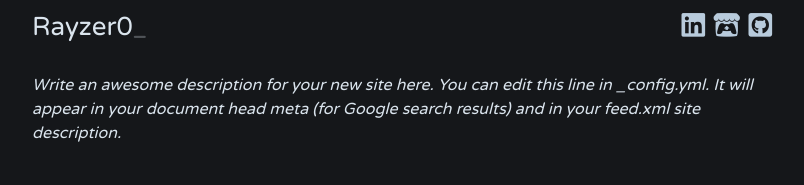
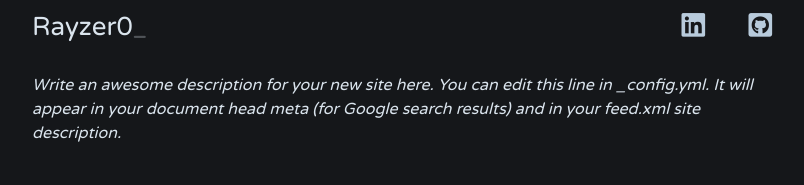
Before and after one commit to Rayferrufino/Rayferrufino.github.io, a Jekyll site: the page built from _posts/2019-01-10-review-game-of-thrones.md, in a window 1280 px wide. Shown: the top 185 px of the page, without its empty margins (238-1042 px from the left). Built offline with Jekyll 4.4.1, drawn with Linux system fonts in a browser that asks for light colours; comment, search, counter and statistics services are not loaded.

Commit message:
Update _config.yml

```diff
--- a/_config.yml
+++ b/_config.yml
@@ -29,7 +29,7 @@
       icon: linkedin
       color: cyan
     - url: https://bitbrain.itch.io
-      icon: itch-io
+      icon: address-card
       color: red
     - url: https://github.com/Rayferrufino
       icon: github-square
```
